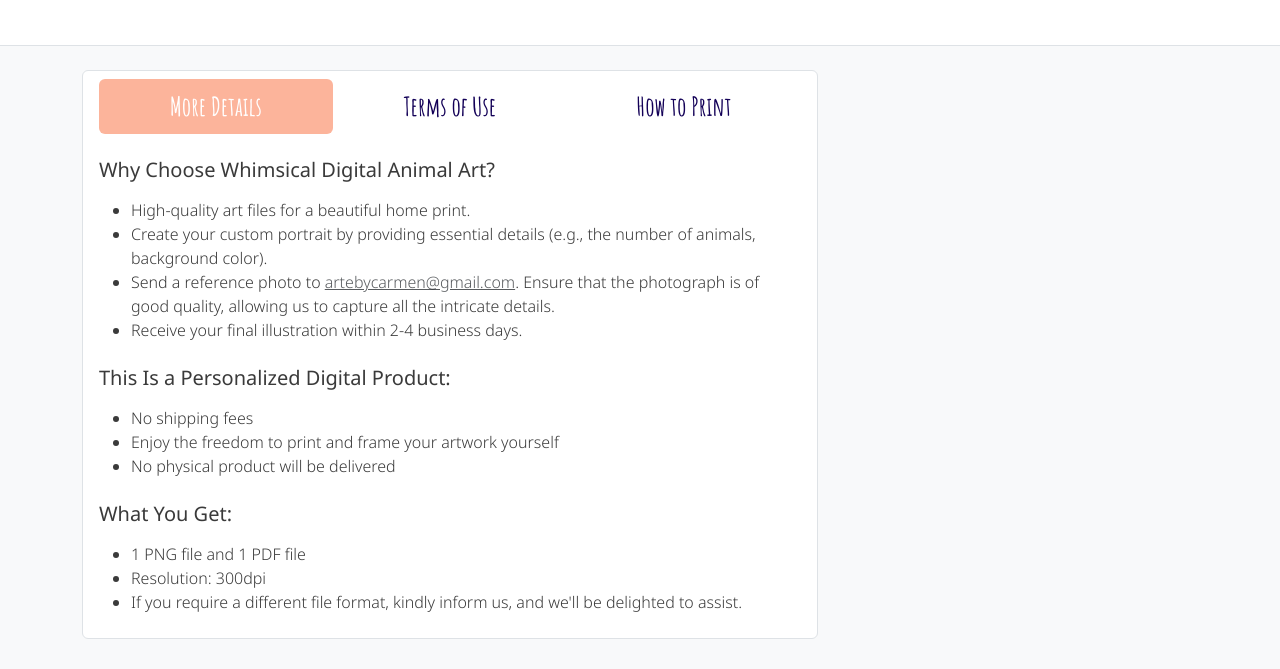
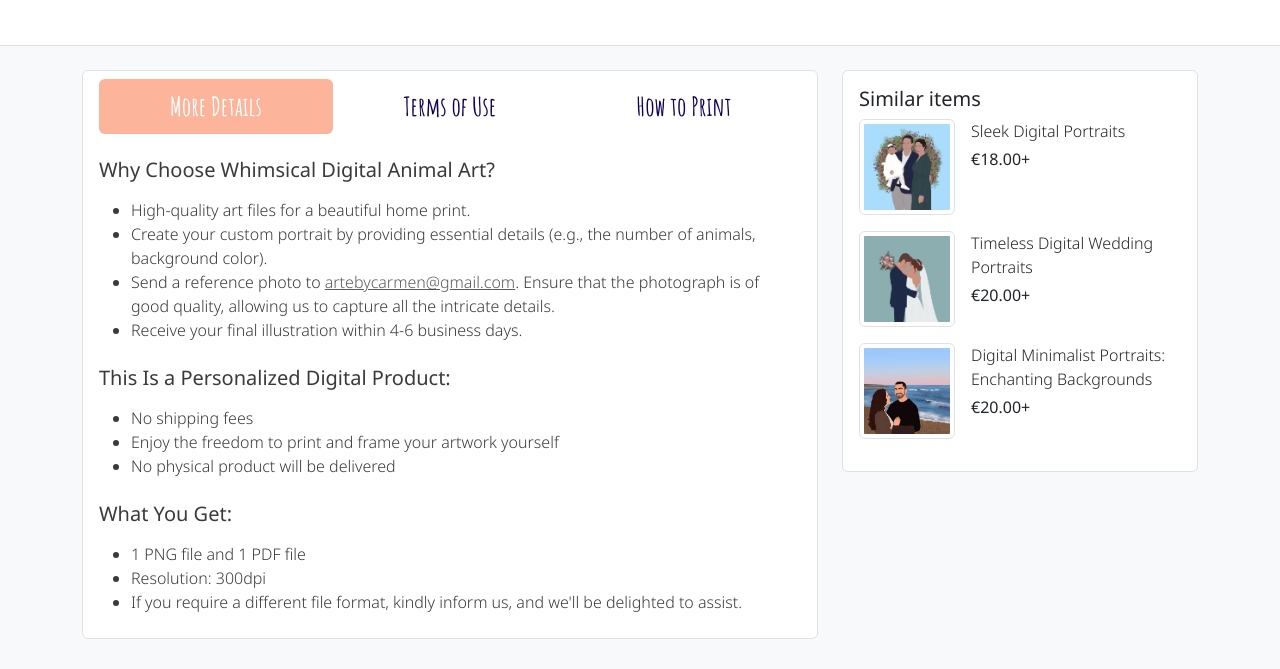
Before and after one commit to CarmenCantudo/Arte-by-Carmen, a plain HTML site: page en/personalised-illustrations/animal-illustration.html in a window 1280 px wide. Shown: the part 1243-1912 px from the top of the page. Drawn offline with nearby package versions, Linux system fonts and the light colour scheme; a web font is replaced by a local one.

Commit message:
Add similar items section

```diff
--- a/en/personalised-illustrations/animal-illustration.html
+++ b/en/personalised-illustrations/animal-illustration.html
@@ -52,7 +52,7 @@
     <!-- Pinterest -->
     <meta name="p:domain_verify" content="91dfbf1a211d81577376f3f9a17b7356" />
 
-    <title>Arte by Carmen</title>
+    <title>Arte by Carmen · Whimsical Digital Animal Art</title>
   </head>
   <body>
     <!-- Navbar -->
@@ -124,7 +124,7 @@
       <div id="hero-image"></div>
       <h1 class="display-5 fw-bold">Arte by Carmen</h1>
       <div class="col-lg-6 mx-auto" id="cover-text">
-        <h1 class="p-5 pb-4">Sleek Digital Portraits</h1>
+        <h1 class="p-5 pb-4">Whimsical Digital Animal Art</h1>
       </div>
     </div>
 
@@ -322,7 +322,7 @@
                       us to capture all the intricate details.
                     </li>
                     <li>
-                      Receive your final illustration within 2-4 business days.
+                      Receive your final illustration within 4-6 business days.
                     </li>
                   </ul>
                   <h5 class="py-2">This Is a Personalized Digital Product:</h5>
@@ -412,78 +412,61 @@
             </div>
           </div>
           <div class="col-lg-4">
-            <!-- <div class="px-0 border rounded-2 shadow-0">
+            <div class="px-0 border rounded-2 shadow-0">
               <div class="card">
                 <div class="card-body">
                   <h5 class="card-title">Similar items</h5>
                   <div class="d-flex mb-3">
-                    <a href="#" class="me-3">
+                    <a href="sleek-digital-portrait.html" class="me-3">
                       <img
-                        src="https://bootstrap-ecommerce.com/bootstrap5-ecommerce/images/items/8.webp"
+                        src="../../static/images/minimalist-illustration.png"
                         style="min-width: 96px; height: 96px"
                         class="img-md img-thumbnail"
                       />
                     </a>
                     <div class="info">
-                      <a href="#" class="nav-link mb-1">
-                        Rucksack Backpack Large <br />
-                        Line Mounts
+                      <a href="sleek-digital-portrait.html" class="nav-link mb-1">
+                        Sleek Digital Portraits
                       </a>
-                      <strong class="text-dark"> $38.90</strong>
+                      <strong class="text-dark"> €18.00+</strong>
                     </div>
                   </div>
 
                   <div class="d-flex mb-3">
-                    <a href="#" class="me-3">
+                    <a href="wedding-illustration.html" class="me-3">
                       <img
-                        src="https://bootstrap-ecommerce.com/bootstrap5-ecommerce/images/items/9.webp"
+                        src="../../static/images/wedding illustration.jpg"
                         style="min-width: 96px; height: 96px"
                         class="img-md img-thumbnail"
                       />
                     </a>
                     <div class="info">
-                      <a href="#" class="nav-link mb-1">
-                        Summer New Men's Denim <br />
-                        Jeans Shorts
+                      <a href="wedding-illustration.html" class="nav-link mb-1">
+                        Timeless Digital Wedding Portraits
                       </a>
-                      <strong class="text-dark"> $29.50</strong>
+                      <strong class="text-dark"> €20.00+</strong>
                     </div>
                   </div>
 
                   <div class="d-flex mb-3">
-                    <a href="#" class="me-3">
+                    <a href="detailed-back-illustration.html" class="me-3">
                       <img
-                        src="https://bootstrap-ecommerce.com/bootstrap5-ecommerce/images/items/10.webp"
+                        src="../../static/images/detailed-back-illustration-sq.jpg"
                         style="min-width: 96px; height: 96px"
                         class="img-md img-thumbnail"
                       />
                     </a>
                     <div class="info">
-                      <a href="#" class="nav-link mb-1">
-                        T-shirts with multiple colors, for men and lady
+                      <a href="detailed-back-illustration.html" class="nav-link mb-1">
+                        Digital Minimalist Portraits: <br/>
+                        Enchanting Backgrounds
                       </a>
-                      <strong class="text-dark"> $120.00</strong>
-                    </div>
-                  </div>
-
-                  <div class="d-flex">
-                    <a href="#" class="me-3">
-                      <img
-                        src="https://bootstrap-ecommerce.com/bootstrap5-ecommerce/images/items/11.webp"
-                        style="min-width: 96px; height: 96px"
-                        class="img-md img-thumbnail"
-                      />
-                    </a>
-                    <div class="info">
-                      <a href="#" class="nav-link mb-1">
-                        Blazer Suit Dress Jacket for Men, Blue color
-                      </a>
-                      <strong class="text-dark"> $339.90</strong>
+                      <strong class="text-dark"> €20.00+</strong>
                     </div>
                   </div>
                 </div>
               </div>
-            </div> -->
+            </div>
           </div>
         </div>
       </div>
```
Also changed, not shown: en/personalised-illustrations/detailed-back-illustration.html (+26 -37 lines), en/personalised-illustrations/sleek-digital-portrait.html (+18 -35 lines), en/personalised-illustrations/wedding-illustration.html (+20 -37 lines).
